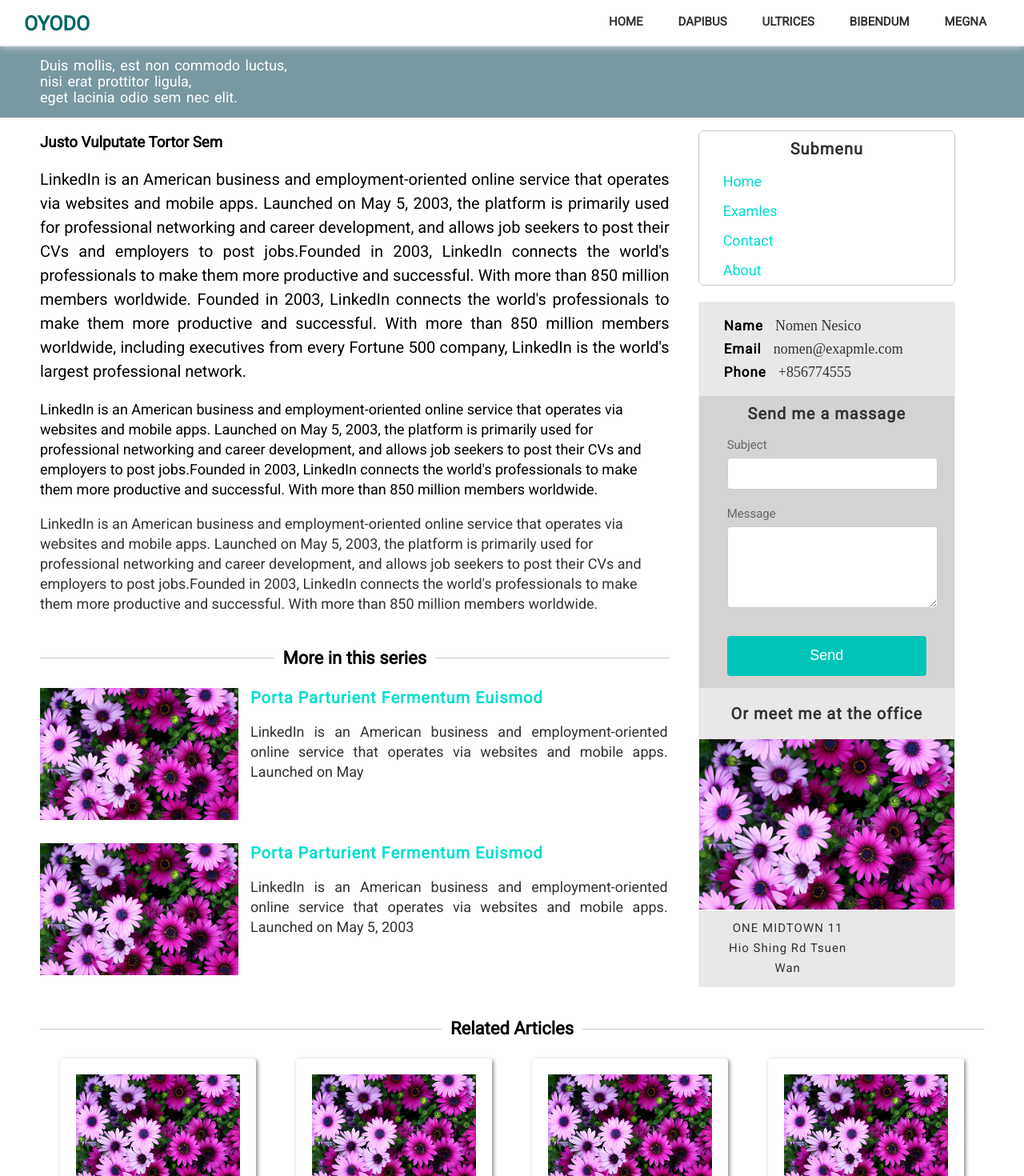
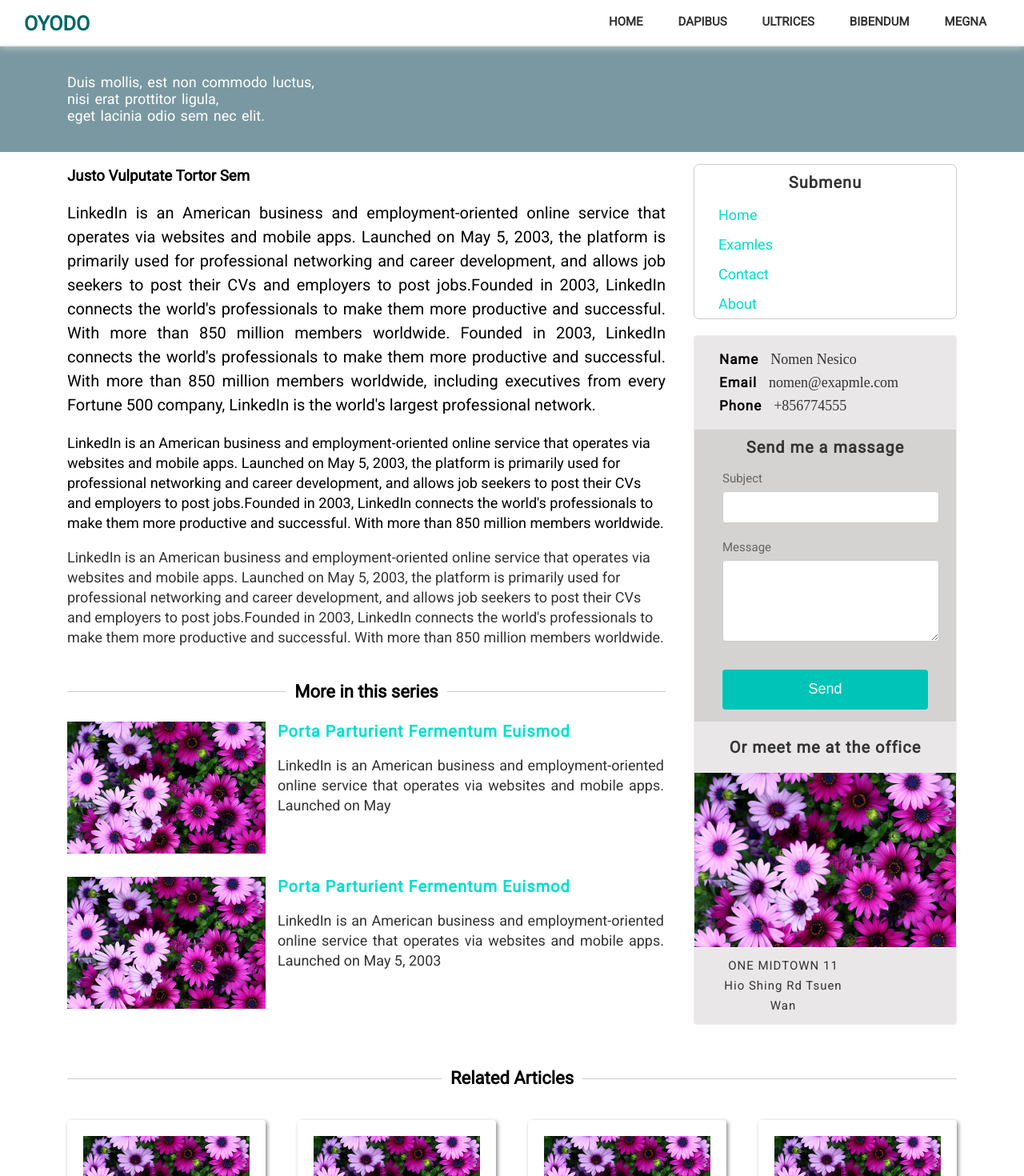
Before and after one commit to sonu2311/kisan_interview, a React (Create React App) app: page /#/ in a window 1280 px wide. Before the commit this address led to /#/home. Shown: the top 1470 px of the page at 80% size. Built offline with nearby package versions, Linux system fonts and the light colour scheme; no server answers.

Commit message:
Some more CSS fixup

```diff
--- a/src/content.jsx
+++ b/src/content.jsx
@@ -3,21 +3,10 @@ import './main.css';
 import './library.css';
 import {Header} from './header';
 
-export function Content() {
+export function MoreInSeries() {
   return (
-    <>
-      <div style={{marginBottom:"50px"}}>
-        <h3 > Justo Vulputate Tortor Sem</h3>
-        <p className="first_paragraph">
-        LinkedIn is an American business and employment-oriented online service that operates via websites and mobile apps. Launched on May 5, 2003, the platform is primarily used for professional networking and career development, and allows job seekers to post their CVs and employers to post jobs.Founded in 2003, LinkedIn connects the world's professionals to make them more productive and successful. With more than 850 million members worldwide.
-        Founded in 2003, LinkedIn connects the world's professionals to make them more productive and successful. With more than 850 million members worldwide, including executives from every Fortune 500 company, LinkedIn is the world's largest professional network.
-        </p>
-        <p className="second_paragraph">
-        LinkedIn is an American business and employment-oriented online service that operates via websites and mobile apps. Launched on May 5, 2003, the platform is primarily used for professional networking and career development, and allows job seekers to post their CVs and employers to post jobs.Founded in 2003, LinkedIn connects the world's professionals to make them more productive and successful. With more than 850 million members worldwide.
-        </p>
-        <p className="third_paragraph">
-        LinkedIn is an American business and employment-oriented online service that operates via websites and mobile apps. Launched on May 5, 2003, the platform is primarily used for professional networking and career development, and allows job seekers to post their CVs and employers to post jobs.Founded in 2003, LinkedIn connects the world's professionals to make them more productive and successful. With more than 850 million members worldwide.
-        </p>
+    <div >
+
       <div className="line_through subtitle"> &nbsp;&nbsp;More in this series&nbsp;&nbsp;</div>
       <div className="hsplit" style={{marginTop:"25px"}}>
         <div className="img_in_side_content_card_div">
@@ -43,7 +32,26 @@ export function Content() {
         </div>
       </div>
     </div>
+  )
+}
+
+export function Content() {
+  return (
+    <>
+      <div className="" style={{marginBottom:"50px", marginLeft: "20px"}}>
+        <h3 > Justo Vulputate Tortor Sem</h3>
+        <p className="first_paragraph">
+        LinkedIn is an American business and employment-oriented online service that operates via websites and mobile apps. Launched on May 5, 2003, the platform is primarily used for professional networking and career development, and allows job seekers to post their CVs and employers to post jobs.Founded in 2003, LinkedIn connects the world's professionals to make them more productive and successful. With more than 850 million members worldwide.
+        Founded in 2003, LinkedIn connects the world's professionals to make them more productive and successful. With more than 850 million members worldwide, including executives from every Fortune 500 company, LinkedIn is the world's largest professional network.
+        </p>
+        <p className="second_paragraph">
+        LinkedIn is an American business and employment-oriented online service that operates via websites and mobile apps. Launched on May 5, 2003, the platform is primarily used for professional networking and career development, and allows job seekers to post their CVs and employers to post jobs.Founded in 2003, LinkedIn connects the world's professionals to make them more productive and successful. With more than 850 million members worldwide.
+        </p>
+        <p className="third_paragraph">
+        LinkedIn is an American business and employment-oriented online service that operates via websites and mobile apps. Launched on May 5, 2003, the platform is primarily used for professional networking and career development, and allows job seekers to post their CVs and employers to post jobs.Founded in 2003, LinkedIn connects the world's professionals to make them more productive and successful. With more than 850 million members worldwide.
+        </p>
+        <MoreInSeries/>
+      </div>
     </>
   )
-
 }
--- a/src/header.jsx
+++ b/src/header.jsx
@@ -1,31 +1,8 @@
 import './library.css';
 import React from 'react';
 
-export function Header2() {
-  return (
-    <div className="hsplit" >
-      <div>
-        <a href="#/example1">
-          <div className="link_box" >Example1</div>
-        </a>
-      </div>
-      <div>
-        <a href="#/example2">
-          <div className="link_box" >Example2</div>
-        </a>
-      </div>
-      <div>
-        <a href="#/example3">
-          <div className="link_box" >Example3</div>
-        </a>
-      </div>
-    </div>
-  );
-}
-
 
 export function Header() {
-  // const isLogin = ("login_key" in session && "id" in session.login_key && session.login_key.id != null)
   const profile_name="sonu"
   const [isMenuOpen, setIsMenuOpen] = React.useState(false)
 
@@ -33,10 +10,6 @@ export function Header() {
   const menuOpenClose = function(){
     setIsMenuOpen(!isMenuOpen)
     console.log("isMenuOpen===", isMenuOpen)
-  }
-
-  const logout =function(){
-    window.location.href = "#/login"
   }
 
   return (
@@ -104,7 +77,7 @@ export function Header() {
             </div>
         </div>
       </div>
-      <div style={{height: '67px'}} />
+      <div style={{height: '57px'}} />
     </>
 
   )
--- a/src/home.jsx
+++ b/src/home.jsx
@@ -84,23 +84,32 @@ function Home(){
         <>
           <Header/>
           <div className='below_div_of_header'>
-            <div className='inside_div_of_below_div'>Duis mollis, est non commodo luctus,</div>
-            <div className='inside_div_of_below_div'>nisi erat prottitor ligula,</div>
-            <div className='inside_div_of_below_div'>eget lacinia odio sem nec elit.</div>
+            <div className="main_div" >
+              <div className="m20" >
+                <div className='inside_div_of_below_div'>Duis mollis, est non commodo luctus,</div>
+                <div className='inside_div_of_below_div'>nisi erat prottitor ligula,</div>
+                <div className='inside_div_of_below_div'>eget lacinia odio sem nec elit.</div>
+              </div>
+            </div>
           </div>
           <div className='main_div'>
             <div className='hsplit'>
-              <div className=" col-lg-8 col-md-6 col-sm-12 col-xs-12" >
+              <div className="col-lg-8 col-md-7 col-sm-12 col-xs-12" >
                 <Content/>
               </div>
-              <div className='mid_panel col-lg-4 col-md-6 col-sm-12 col-xs-12'>
+              <div className='col-lg-4 col-md-5 col-sm-12 col-xs-12'>
                <Form/>
               </div>
             </div>
-            <div className="line_through subtitle"> &nbsp;&nbsp;Related Articles&nbsp;&nbsp;</div>
+            <div className="m20" >
+              <div className="line_through subtitle">
+                  &nbsp;&nbsp;Related Articles&nbsp;&nbsp;
+              </div>
+            </div>
+
             <div className='hsplit'>
               {l.map ((x)=>(
-                <div className=" col-lg-3 col-md-4 col-sm-6 col-xs-12" >
+                <div className="col-lg-3 col-md-4 col-sm-6 col-xs-12" >
                 <RepeatCard/>
               </div>
               ))}
--- a/src/main.css
+++ b/src/main.css
@@ -1,6 +1,7 @@
 body {
   font-family: roboto;
 }
+
 .top_box {
   border: solid #ccc 1px;
   padding:  10px;
@@ -102,20 +103,23 @@ color:#006666;
 }
 
 .below_div_of_header{
-  padding:15px 50px;
+  /*padding:15px 50px;*/
   text-align: left;
   background-color: #7a98a1;
-  margin-top: -10px;
+  padding-top: 15px;
+  padding-bottom: 15px;
   color:#fff;
 }
 .inside_div_of_below_div{
-  /* padding:1px 5px; */
-  line-height: 20px;
+   /*padding:1px 5px; */
+  /*line-height: 20px;*/
   font-size: 18px;
   word-spacing: 2px;;
 }
-.main_div{
-  padding:1px 50px;
+.main_div {
+  /*padding:1px 200px;*/
+  margin: auto;
+  max-width: 90%;
   /* border:solid blue 1px; */
 }
 .first_paragraph{
@@ -177,7 +181,6 @@ color:#006666;
 
 .repeat_card{
   color: #333;
-  margin:25px;
   border-Radius: 4px; padding: 20px;
   box-shadow: 2px 2px 5px #888888;
   background-color: #fff;
@@ -219,12 +222,14 @@ color:#006666;
   /* box-shadow: 1px 1px 2px #888888; */
   background-color: #fff;
   font-size: 25px;
-  margin: 1px 35px;
+  /*margin: 1px 20px;*/
 }
 
 .form_card{
   color: #666;
   margin: 15px 1px;
+  margin-left: 35px;
+  margin-right: 20px;
 }
 
 .information_card{
@@ -232,11 +237,7 @@ color:#006666;
   border-radius: 4px;
   background-color: #fff;
   font-size: 25px;
-  /* margin: 25px 35px; */
-  margin-left: 35px;
-  margin-right: 35px;
   margin-top: 20px;
-
 }
 
 .person_info_left{
@@ -343,6 +344,29 @@ color:#006666;
   border-radius: 4px;
   outline: none;
 }
+
 .sendbutton:hover{
   box-shadow: 2px 3px 5px #bbb;
 }
+
+.mlr5 {
+  margin-left: 5px;
+  margin-right: 5px;
+}
+
+.m10 {
+  margin: 10px;
+}
+
+.m20 {
+  margin: 20px;
+}
+
+.bbox {
+  box-sizing: border-box;
+}
+
+.bred {
+  border:  solid red 1px;
+  box-sizing: border-box;
+}
--- a/src/repeat_card.jsx
+++ b/src/repeat_card.jsx
@@ -5,9 +5,7 @@ import {Header} from './header';
 
 export function RepeatCard(){
   return (
-    <>
-
-      <div className='repeat_card'>
+    <div className='repeat_card m20'>
       <div className="">
         <img style={{width:"100%"}} src="images/image6.jpg"/>
       </div>
@@ -18,7 +16,6 @@ export function RepeatCard(){
         </div>
       </div>
 
-      </div>
-    </>
+    </div>
   )
 }
```
Lines whose indentation alone changed are shown as unchanged.
